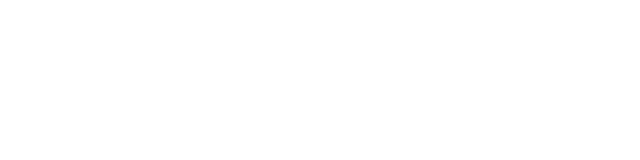
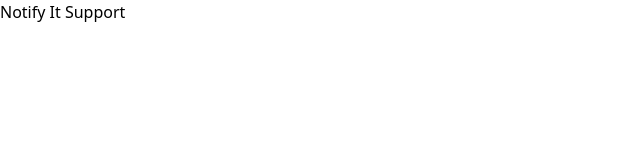
Before and after one commit to s0h311/rock-science-com, a Nuxt app: page /notifyit/support in a window 1280 px wide. Shown: the top 160 px of the page, without its empty margins (0-640 px from the left). Built offline with nearby package versions, Linux system fonts and the light colour scheme.

Commit message:
dockerize app

```diff
--- /dev/null
+++ b/app/components/NavigationBar.vue
@@ -0,0 +1,5 @@
+<template>
+  <nav></nav>
+</template>
+
+<script setup lang="ts"></script>
--- a/app/pages/index.vue
+++ b/app/pages/index.vue
@@ -1,6 +1,4 @@
-<template>
-  <!---->
-</template>
+<template>Rock Science</template>
 
 <script setup lang="ts">
 //
--- a/app/pages/notifyit/support.vue
+++ b/app/pages/notifyit/support.vue
@@ -1,6 +1,4 @@
-<template>
-  <!---->
-</template>
+<template>Notify It Support</template>
 
 <script setup lang="ts">
 //
```
Also changed, not shown: 2 other files (tests, documents, lock files or other folders).
